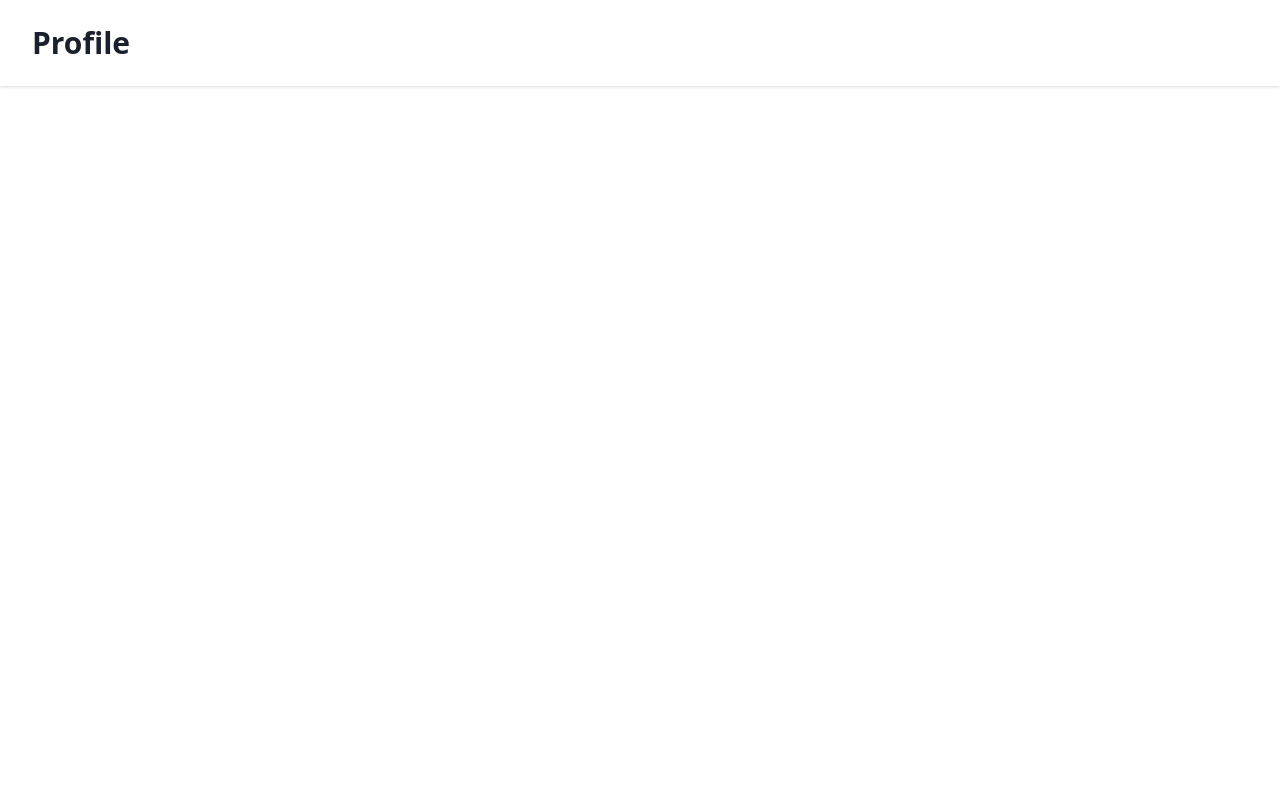
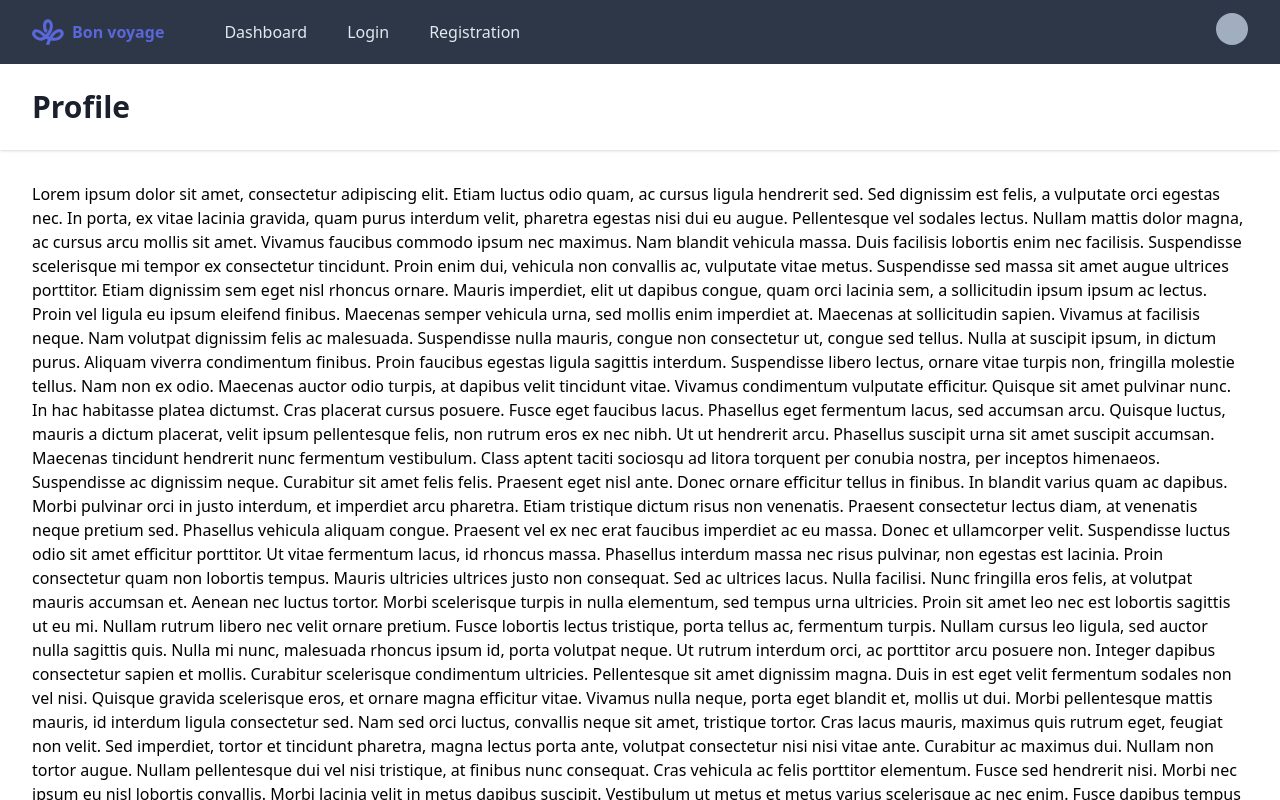
Before and after one commit to doomkit/bon-voyage, a Vue app: page /dashboard/profile in a window 1280 px wide. Built offline with nearby package versions, Linux system fonts and the light colour scheme; sample sign-in values are in the browser's storage.

Commit message:
refactor: layout of pages

```diff
--- a/src/pages/dashboard.vue
+++ b/src/pages/dashboard.vue
@@ -1,12 +1,26 @@
 <template>
-	<div class="w-full h-full">
+	<div class="w-full h-full" style="padding-top: 64px;">
 		<navigation></navigation>
-
-		<router-view v-slot="{ Component }">
-			<transition name="dashboard">
-				<component :is="Component" />
-			</transition>
-		</router-view>
+		<main class="h-full flex flex-col">
+			<header class="bg-white shadow">
+				<div class="max-w-7xl mx-auto py-6 px-4 sm:px-6 lg:px-8">
+					<h1 class="text-3xl font-bold leading-tight text-gray-900">
+						{{ $route.name }}
+					</h1>
+				</div>
+			</header>
+			<div class="overflow-y-auto custom-scroll w-full h-full">
+				<div class="container max-w-7xl mx-auto p-8">
+					<!-- Content -->
+					<router-view v-slot="{ Component }">
+						<transition name="dashboard">
+							<component :is="Component" />
+						</transition>
+					</router-view>
+					<!-- /Content -->
+				</div>
+			</div>
+		</main>
 	</div>
 </template>
 
--- a/src/pages/login.vue
+++ b/src/pages/login.vue
@@ -77,7 +77,6 @@
 <script>
 	import { ref } from 'vue';
 	import { useRouter } from 'vue-router';
-	// import { ref, reactive, computed } from "@vue/composition-api"
 
 	import TheInput from './../components/forms/input';
 	import { login } from '../services/auth';
--- a/src/pages/profile.vue
+++ b/src/pages/profile.vue
@@ -1,32 +1,108 @@
 <template>
-	<div>
-		<header class="bg-white shadow">
-			<div class="max-w-7xl mx-auto py-6 px-4 sm:px-6 lg:px-8">
-				<h1 class="text-3xl font-bold leading-tight text-gray-900">
-					Profile
-				</h1>
-			</div>
-		</header>
-		<main>
-			<div class="max-w-7xl mx-auto py-6 sm:px-6 lg:px-8"></div>
-		</main>
-	</div>
+	<p>
+		Lorem ipsum dolor sit amet, consectetur adipiscing elit. Etiam luctus odio
+		quam, ac cursus ligula hendrerit sed. Sed dignissim est felis, a vulputate
+		orci egestas nec. In porta, ex vitae lacinia gravida, quam purus interdum
+		velit, pharetra egestas nisi dui eu augue. Pellentesque vel sodales lectus.
+		Nullam mattis dolor magna, ac cursus arcu mollis sit amet. Vivamus faucibus
+		commodo ipsum nec maximus. Nam blandit vehicula massa. Duis facilisis
+		lobortis enim nec facilisis. Suspendisse scelerisque mi tempor ex
+		consectetur tincidunt. Proin enim dui, vehicula non convallis ac, vulputate
+		vitae metus. Suspendisse sed massa sit amet augue ultrices porttitor. Etiam
+		dignissim sem eget nisl rhoncus ornare. Mauris imperdiet, elit ut dapibus
+		congue, quam orci lacinia sem, a sollicitudin ipsum ipsum ac lectus. Proin
+		vel ligula eu ipsum eleifend finibus. Maecenas semper vehicula urna, sed
+		mollis enim imperdiet at. Maecenas at sollicitudin sapien. Vivamus at
+		facilisis neque. Nam volutpat dignissim felis ac malesuada. Suspendisse
+		nulla mauris, congue non consectetur ut, congue sed tellus. Nulla at
+		suscipit ipsum, in dictum purus. Aliquam viverra condimentum finibus. Proin
+		faucibus egestas ligula sagittis interdum. Suspendisse libero lectus, ornare
+		vitae turpis non, fringilla molestie tellus. Nam non ex odio. Maecenas
+		auctor odio turpis, at dapibus velit tincidunt vitae. Vivamus condimentum
+		vulputate efficitur. Quisque sit amet pulvinar nunc. In hac habitasse platea
+		dictumst. Cras placerat cursus posuere. Fusce eget faucibus lacus. Phasellus
+		eget fermentum lacus, sed accumsan arcu. Quisque luctus, mauris a dictum
+		placerat, velit ipsum pellentesque felis, non rutrum eros ex nec nibh. Ut ut
+		hendrerit arcu. Phasellus suscipit urna sit amet suscipit accumsan. Maecenas
+		tincidunt hendrerit nunc fermentum vestibulum. Class aptent taciti sociosqu
+		ad litora torquent per conubia nostra, per inceptos himenaeos. Suspendisse
+		ac dignissim neque. Curabitur sit amet felis felis. Praesent eget nisl ante.
+		Donec ornare efficitur tellus in finibus. In blandit varius quam ac dapibus.
+		Morbi pulvinar orci in justo interdum, et imperdiet arcu pharetra. Etiam
+		tristique dictum risus non venenatis. Praesent consectetur lectus diam, at
+		venenatis neque pretium sed. Phasellus vehicula aliquam congue. Praesent vel
+		ex nec erat faucibus imperdiet ac eu massa. Donec et ullamcorper velit.
+		Suspendisse luctus odio sit amet efficitur porttitor. Ut vitae fermentum
+		lacus, id rhoncus massa. Phasellus interdum massa nec risus pulvinar, non
+		egestas est lacinia. Proin consectetur quam non lobortis tempus. Mauris
+		ultricies ultrices justo non consequat. Sed ac ultrices lacus. Nulla
+		facilisi. Nunc fringilla eros felis, at volutpat mauris accumsan et. Aenean
+		nec luctus tortor. Morbi scelerisque turpis in nulla elementum, sed tempus
+		urna ultricies. Proin sit amet leo nec est lobortis sagittis ut eu mi.
+		Nullam rutrum libero nec velit ornare pretium. Fusce lobortis lectus
+		tristique, porta tellus ac, fermentum turpis. Nullam cursus leo ligula, sed
+		auctor nulla sagittis quis. Nulla mi nunc, malesuada rhoncus ipsum id, porta
+		volutpat neque. Ut rutrum interdum orci, ac porttitor arcu posuere non.
+		Integer dapibus consectetur sapien et mollis. Curabitur scelerisque
+		condimentum ultricies. Pellentesque sit amet dignissim magna. Duis in est
+		eget velit fermentum sodales non vel nisi. Quisque gravida scelerisque eros,
+		et ornare magna efficitur vitae. Vivamus nulla neque, porta eget blandit et,
+		mollis ut dui. Morbi pellentesque mattis mauris, id interdum ligula
+		consectetur sed. Nam sed orci luctus, convallis neque sit amet, tristique
+		tortor. Cras lacus mauris, maximus quis rutrum eget, feugiat non velit. Sed
+		imperdiet, tortor et tincidunt pharetra, magna lectus porta ante, volutpat
+		consectetur nisi nisi vitae ante. Curabitur ac maximus dui. Nullam non
+		tortor augue. Nullam pellentesque dui vel nisi tristique, at finibus nunc
+		consequat. Cras vehicula ac felis porttitor elementum. Fusce sed hendrerit
+		nisi. Morbi nec ipsum eu nisl lobortis convallis. Morbi lacinia velit in
+		metus dapibus suscipit. Vestibulum ut metus et metus varius scelerisque ac
+		nec enim. Fusce dapibus tempus pellentesque. Fusce ac volutpat nibh. Aliquam
+		id blandit sem. Phasellus posuere tincidunt purus, eu sagittis lorem maximus
+		vitae. Nam vel vehicula purus. Morbi malesuada, felis tempus vestibulum
+		viverra, quam est venenatis mauris, sed aliquam dolor libero sit amet enim.
+		Mauris sit amet risus fermentum, tristique lorem eget, egestas neque. Aenean
+		urna turpis, lobortis tempus tortor et, porta rhoncus lacus. Nunc varius
+		elementum ultrices. Nunc molestie nunc felis, nec rutrum odio consequat in.
+		Etiam justo ante, dignissim nec ante ac, tempor imperdiet quam. Aliquam
+		fermentum dolor vel ullamcorper pellentesque. Sed ac finibus nisi. Nam
+		gravida ultricies placerat. Sed nec sodales tortor. Sed dignissim
+		scelerisque tortor, a semper arcu viverra semper. Donec vel risus
+		ullamcorper, porta dui a, mollis diam. Nullam fermentum tortor ut dolor
+		sodales, nec suscipit dolor ultrices. Sed sit amet augue in nisi semper
+		placerat vitae hendrerit diam. In facilisis elit id leo pretium, et
+		hendrerit felis congue. Etiam accumsan eget tellus vitae euismod.
+		Pellentesque eu turpis vitae diam fermentum aliquam. Praesent non tempor
+		justo. Proin tincidunt lorem nunc, ac iaculis libero pellentesque non. Donec
+		et nunc risus. Maecenas pellentesque sagittis dui vel euismod. Sed consequat
+		vulputate cursus. Proin justo libero, finibus vitae libero iaculis,
+		condimentum varius mauris. Praesent sapien lorem, aliquet nec pretium sed,
+		euismod non orci. Vivamus pretium mi risus, vel porttitor quam ullamcorper
+		eleifend. Morbi mattis, tortor a lobortis lacinia, nibh est vulputate ipsum,
+		nec elementum velit ex et risus. Aliquam ornare ex quis est eleifend
+		elementum. Etiam tempor, elit at sollicitudin consequat, nulla turpis
+		accumsan nibh, id ultricies nisl risus vel tortor. Cras quis sapien non
+		dolor imperdiet placerat. Morbi gravida feugiat urna sit amet finibus.
+		Curabitur nisi justo, cursus ut enim ac, aliquam condimentum ante. Donec
+		sagittis auctor neque, sed bibendum erat pretium nec. Aenean laoreet, enim
+		vitae tempor congue, arcu nisl blandit mi, id finibus augue velit ut mi.
+		Fusce tincidunt dolor et libero pretium, porta tristique tortor sagittis.
+		Morbi magna diam, placerat lobortis sodales eu, venenatis et lacus. Donec
+		non massa a nibh vehicula consequat. In hac habitasse platea dictumst. Sed
+		vulputate placerat nibh, eget sagittis arcu facilisis nec. Donec nec blandit
+		odio. Curabitur ut ante magna. Praesent bibendum sapien consectetur urna
+		auctor condimentum. Phasellus eu viverra purus, cursus congue augue. Nunc
+		vel nibh sapien. Vivamus quis varius nibh. Donec augue libero, luctus ut
+		libero et, accumsan rhoncus risus. Nam volutpat elit at erat condimentum
+		eleifend. Ut quis leo vel magna porta sollicitudin. Vivamus ultricies
+		lobortis placerat. Suspendisse tempus sit amet turpis cursus bibendum.
+		Integer magna lorem, euismod non sem sit amet, aliquet fringilla lacus.
+		Class aptent taciti sociosqu ad litora torquent per conubia nostra, per
+		inceptos himenaeos. Vestibulum sit amet viverra augue. Proin pharetra libero
+		et ipsum sagittis pharetra. Donec gravida sapien eget pulvinar scelerisque.
+		Ut maximus tellus neque, a mollis eros pellentesque ac. Praesent condimentum
+		tortor diam, aliquam posuere dolor condimentum id. In massa neque, porta at
+		nunc sed, tristique ultrices purus. Pellentesque interdum tristique diam.
+		Morbi nec commodo ante, nec dictum libero. Fusce pharetra facilisis massa ac
+		tempus. Ut a sagittis velit, id venenatis ante.
+	</p>
 </template>
-
-<script>
-	import { useRouter } from 'vue-router';
-	import { logout } from './../services/auth';
-
-	export default {
-		setup() {
-			const router = useRouter();
-
-			function handleLogout() {
-				logout();
-				router.push('/login');
-			}
-
-			return { handleLogout };
-		},
-	};
-</script>
--- a/src/pages/trips.vue
+++ b/src/pages/trips.vue
@@ -1,48 +1,23 @@
 <template>
-	<div>
-		<header class="bg-white shadow">
-			<div class="max-w-7xl mx-auto py-6 px-4 sm:px-6 lg:px-8">
-				<h1 class="text-3xl font-bold leading-tight text-gray-900">
-					Dashboard
-				</h1>
-			</div>
-		</header>
-		<main>
-			<div class="max-w-7xl mx-auto py-6 sm:px-6 lg:px-8">
-				<!-- Replace with your content -->
-				<div class="px-4 py-6 sm:px-0">
-					<div class="border-4 border-dashed border-gray-200 rounded-lg h-96">
 	<div class="w-48">
 		<the-button
-								text="Logout"
+			text="Hey"
 			type="button"
 			iconClass="sign-out-alt"
-								@click="handleLogout"
+			@click="say('Heeey!')"
 		>
 		</the-button>
-						</div>
-					</div>
-				</div>
-				<!-- /End replace -->
-			</div>
-		</main>
 	</div>
 </template>
 
 <script>
-	import { useRouter } from 'vue-router';
-	import { logout } from './../services/auth';
-
 	export default {
 		setup() {
-			const router = useRouter();
-
-			function handleLogout() {
-				logout();
-				router.push('/login');
+			function say(words) {
+				alert(words);
 			}
 
-			return { handleLogout };
+			return { say };
 		},
 	};
 </script>
```
Lines whose indentation alone changed are shown as unchanged.
